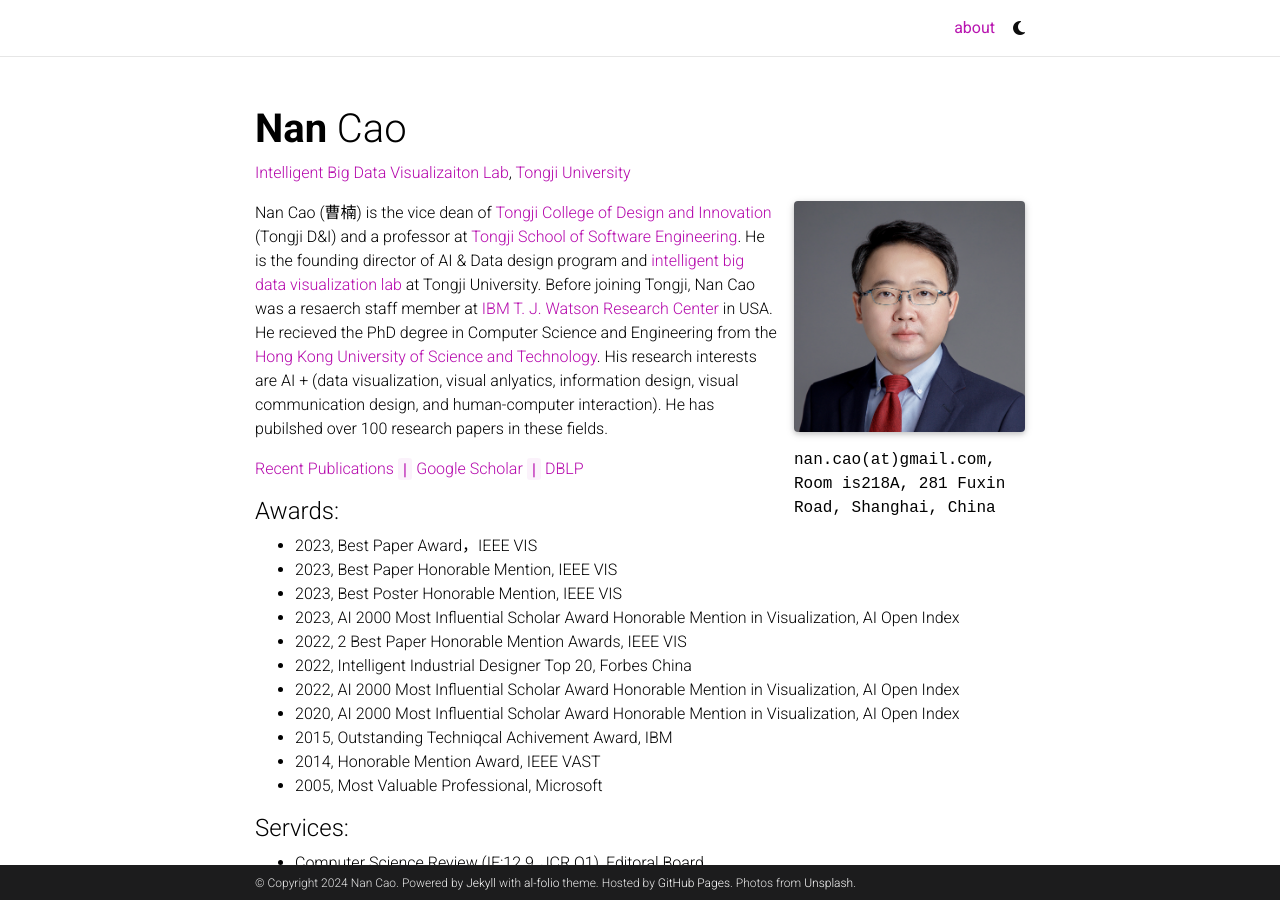
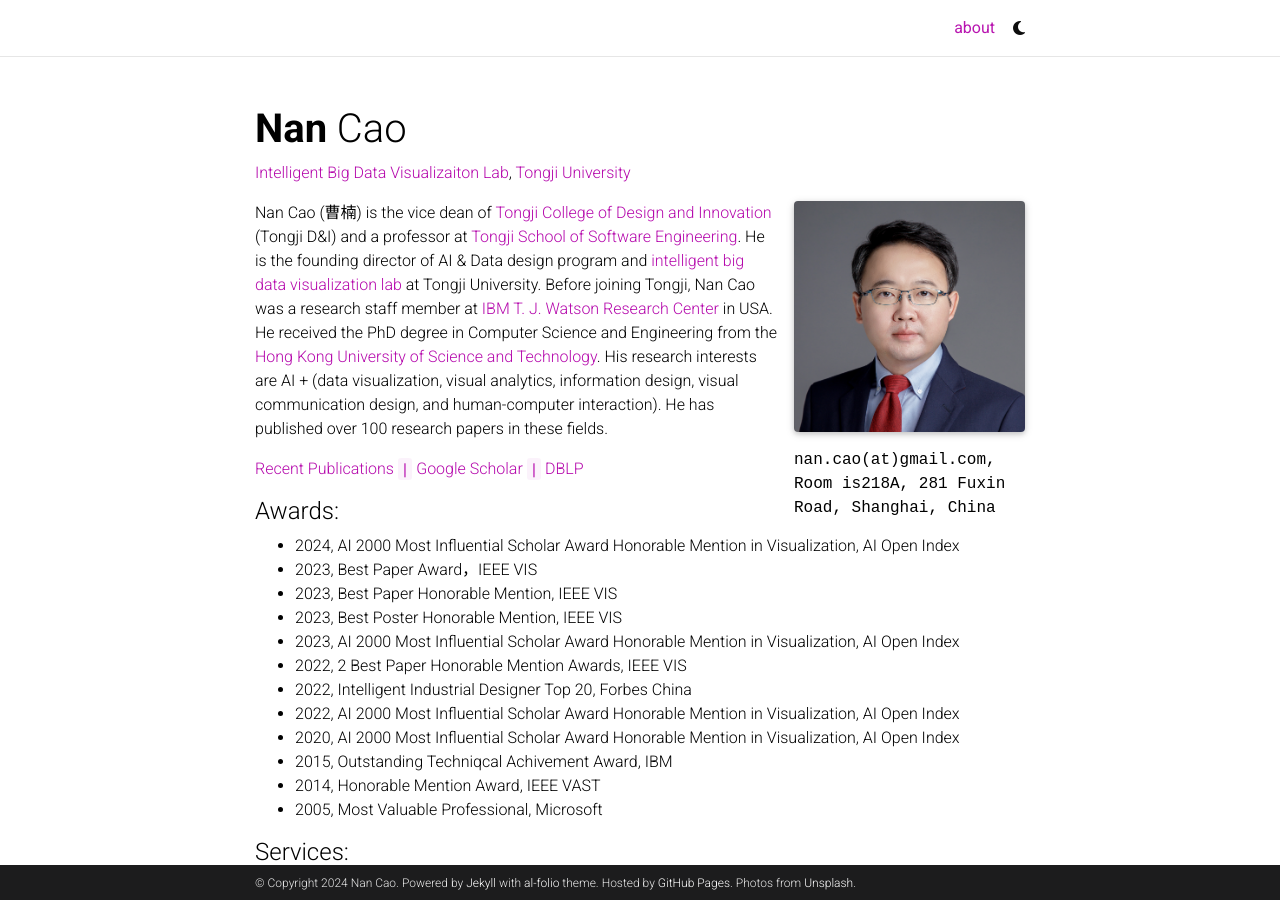
Before and after one commit to nancao/nancao.github.io, a Jekyll site: the page built from _pages/about.md, in a window 1280 px wide and 900 px high. Built offline with Jekyll 4.4.1, drawn with Linux system fonts in a browser that asks for light colours; full-size pictures stand in for the smaller copies a plugin makes; comment, search, counter and statistics services are not loaded; a style sheet for code colours, icons or effects is not loaded.

Commit message:
update awards

```diff
--- a/_pages/about.md
+++ b/_pages/about.md
@@ -16,11 +16,12 @@
 selected_papers: false # includes a list of papers marked as "selected={true}"
 social: false  # includes social icons at the bottom of the page
 ---
-Nan Cao (曹楠) is the vice dean of [Tongji College of Design and Innovation](https://tjdi.tongji.edu.cn/) (Tongji D&I) and a professor at [Tongji School of Software Engineering](https://sse.tongji.edu.cn/index.htm). He is the founding director of AI & Data design program and [intelligent big data visualization lab](https://idvxlab.com/) at Tongji University. Before joining Tongji, Nan Cao was a resaerch staff member at [IBM T. J. Watson Research Center](https://research.ibm.com/labs/watson/) in USA. He recieved the PhD degree in Computer Science and Engineering from the [Hong Kong University of Science and Technology](https://hkust.edu.hk/). His research interests are AI + (data visualization, visual anlyatics, information design, visual communication design, and human-computer interaction). He has pubilshed over 100 research papers in these fields.
+Nan Cao (曹楠) is the vice dean of [Tongji College of Design and Innovation](https://tjdi.tongji.edu.cn/) (Tongji D&I) and a professor at [Tongji School of Software Engineering](https://sse.tongji.edu.cn/index.htm). He is the founding director of AI & Data design program and [intelligent big data visualization lab](https://idvxlab.com/) at Tongji University. Before joining Tongji, Nan Cao was a research staff member at [IBM T. J. Watson Research Center](https://research.ibm.com/labs/watson/) in USA. He received the PhD degree in Computer Science and Engineering from the [Hong Kong University of Science and Technology](https://hkust.edu.hk/). His research interests are AI + (data visualization, visual analytics, information design, visual communication design, and human-computer interaction). He has published over 100 research papers in these fields.
 
 [Recent Publications](https://idvxlab.com/publication.html) <code>|</code> [Google Scholar](https://scholar.google.com/citations?user=5I0mFcsAAAAJ) <code>|</code> [DBLP](https://dblp.org/pid/66/5146.html)
 
 #### Awards:
+- 2024, AI 2000 Most Influential Scholar Award Honorable Mention in Visualization, AI Open Index
 - 2023, Best Paper Award，IEEE VIS
 - 2023, Best Paper Honorable Mention, IEEE VIS
 - 2023, Best Poster Honorable Mention, IEEE VIS
```
